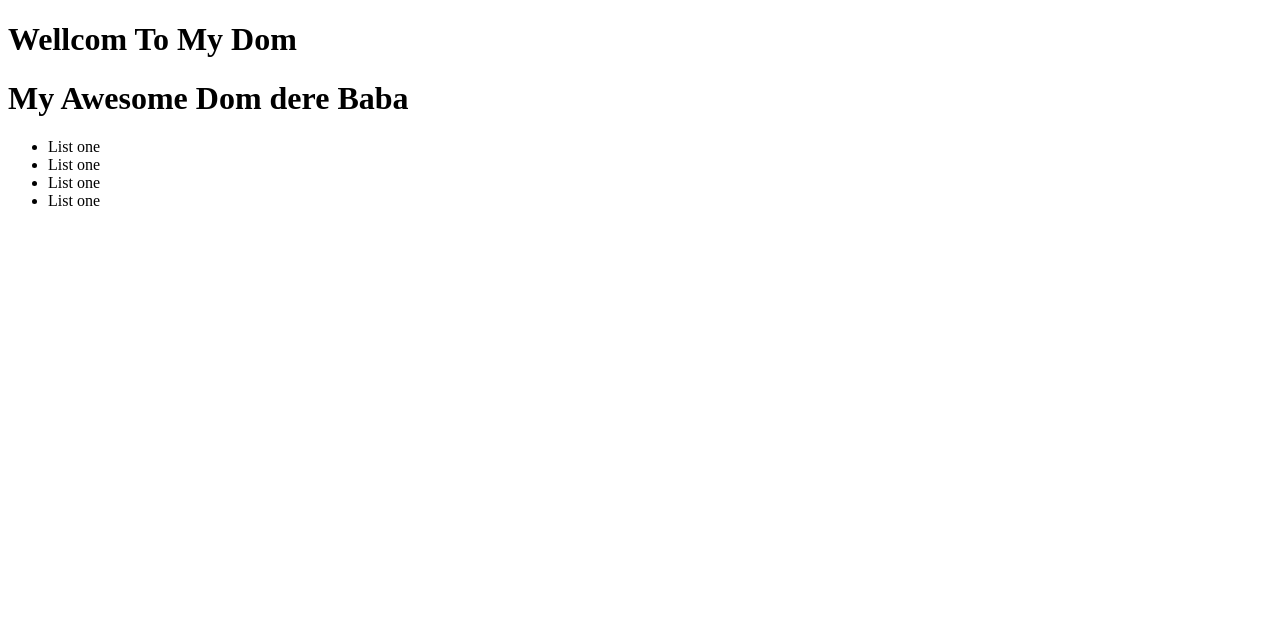
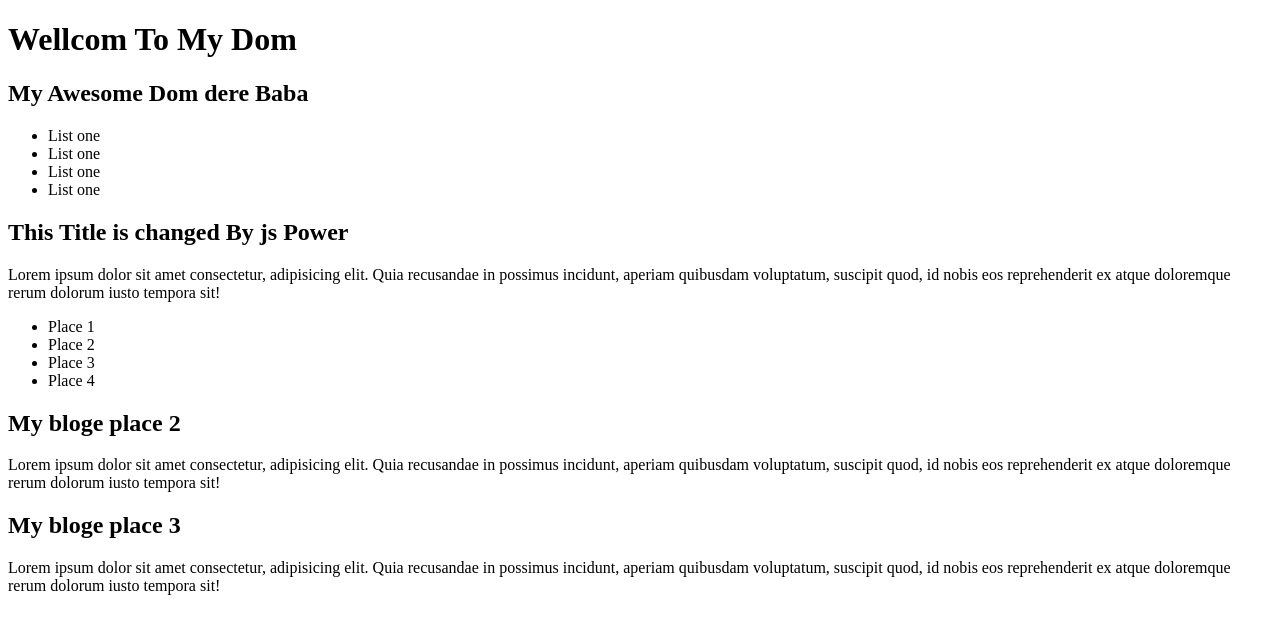
Before and after one commit to mosharofhossain1/PHeroMilestone-5, a plain HTML site: page Module-24/index.html in a window 1280 px wide. Drawn offline with Linux system fonts and the light colour scheme.

Commit message:
DOm traversing element practice

```diff
--- a/Module-24/index.html
+++ b/Module-24/index.html
@@ -12,6 +12,7 @@
         <h1>Wellcom To My Dom </h1>
     </header>
     <main>
+        <section>
             <h1>My Awesome Dom dere Baba</h1>
             <ul>
                 <li>List one</li>
@@ -19,10 +20,84 @@
                 <li>List one</li>
                 <li>List one</li>
             </ul>
+        </section>
+        <section class="place_container">
+            <h1 id="place-1">My bloge place 1</h1>
+            <p>Lorem ipsum dolor sit amet consectetur, adipisicing elit. Quia recusandae in possimus incidunt, aperiam
+                quibusdam voluptatum, suscipit quod, id nobis eos reprehenderit ex atque doloremque rerum dolorum iusto
+                tempora sit!</p>
+            <ul>
+                <li class="important_places">Place 1</li>
+                <li class="important_places">Place 2</li>
+                <li class="important_places">Place 3</li>
+                <li>Place 4</li>
+            </ul>
+        </section>
+        <section>
+            <h1>My bloge place 2</h1>
+            <p>Lorem ipsum dolor sit amet consectetur, adipisicing elit. Quia recusandae in possimus incidunt, aperiam
+                quibusdam voluptatum, suscipit quod, id nobis eos reprehenderit ex atque doloremque rerum dolorum iusto
+                tempora sit!</p>
+        </section>
+        <section>
+            <h1>My bloge place 3</h1>
+            <p>Lorem ipsum dolor sit amet consectetur, adipisicing elit. Quia recusandae in possimus incidunt, aperiam
+                quibusdam voluptatum, suscipit quod, id nobis eos reprehenderit ex atque doloremque rerum dolorum iusto
+                tempora sit!</p>
+        </section>
     </main>
     <script src="first.js"></script>
     <script>
         // console.log('adding js inside the html file');
+
+        // 1. getElementsByTagName();
+        const liCollection = document.getElementsByTagName('li');
+        // console.log(liCollection);
+        for (const li of liCollection) {
+            // console.log(li)
+            // console.log(li.innerText)
+        }
+
+        const allHeading = document.getElementsByTagName('h1');
+        // console.log(allHeading)
+        for (const h1 of allHeading) {
+            // console.log(h1)
+            // console.log(h1.innerText)
+        }
+
+        //2. getElementById() - loop kora jai na
+        const placeTitle = document.getElementById('place-1');
+        placeTitle.innerText = 'This Title is changed By js Power';
+        console.log(placeTitle)
+        // console.log(places);
+        /* for (const place of places) {
+            console.log(place)
+        } */
+
+        //3. getElementsByClassName() -> for of loop kora jai
+        const places = document.getElementsByClassName('important_places');
+        // console.log(places);
+        for (const place of places) {
+            // console.log(place);
+            // console.log(place.innerText);
+        }
+
+        // 4. querySelectorAll(); - sob gula return kore dey [for of loop kora jai]
+        const someLi = document.querySelectorAll('.place_container li');
+        // console.log(someLi);
+        for (const li of someLi) {
+            // console.log(li)
+            console.log(li.innerText);
+        }
+
+        // for of loop kora jai na
+        // 5. querySelector(); - list er first element select kora jai ata deya
+        const firstLi = document.querySelector('.place_container li');
+        // console.log(firstLi);
+        for (const li of firstLi) {
+            console.log(li)
+        }
+
     </script>
 </body>
 
```
Also changed, not shown: Module-24/first.js (+15 -1 lines). Lines whose indentation alone changed are shown as unchanged.
